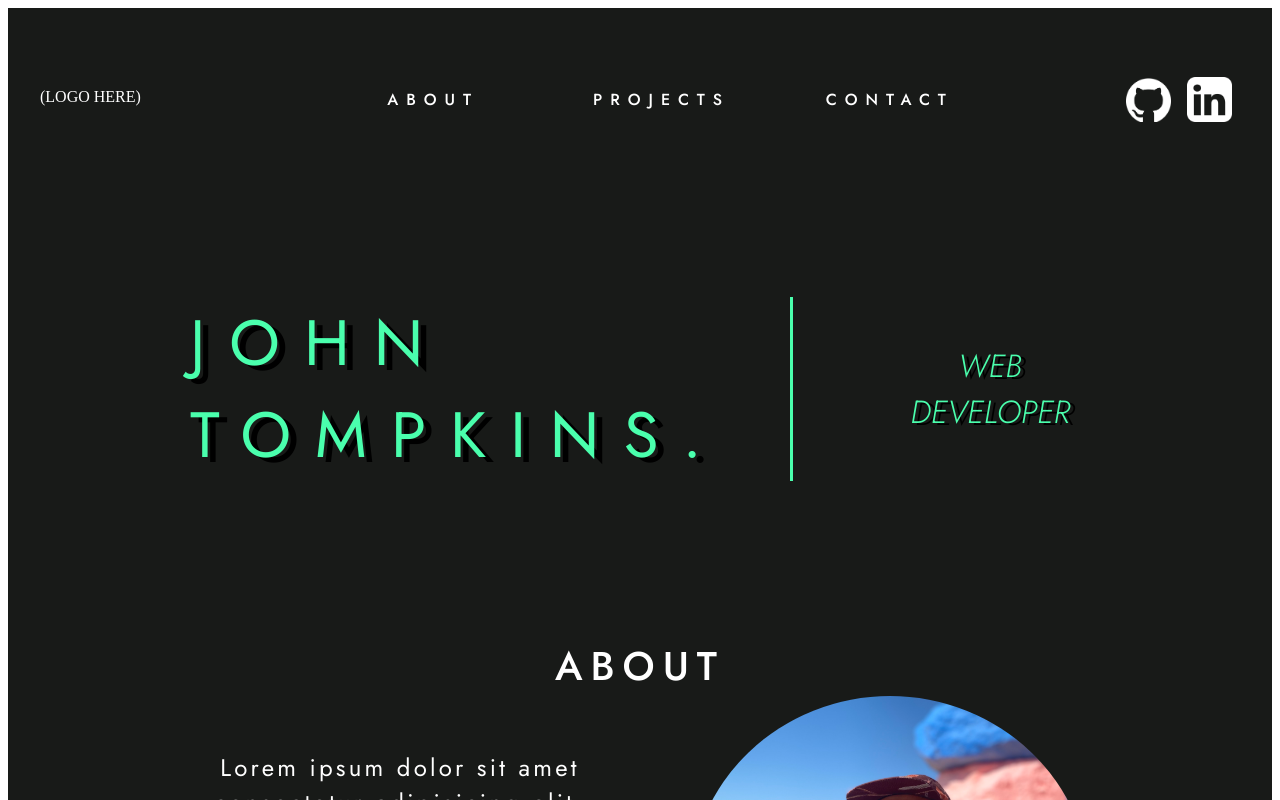
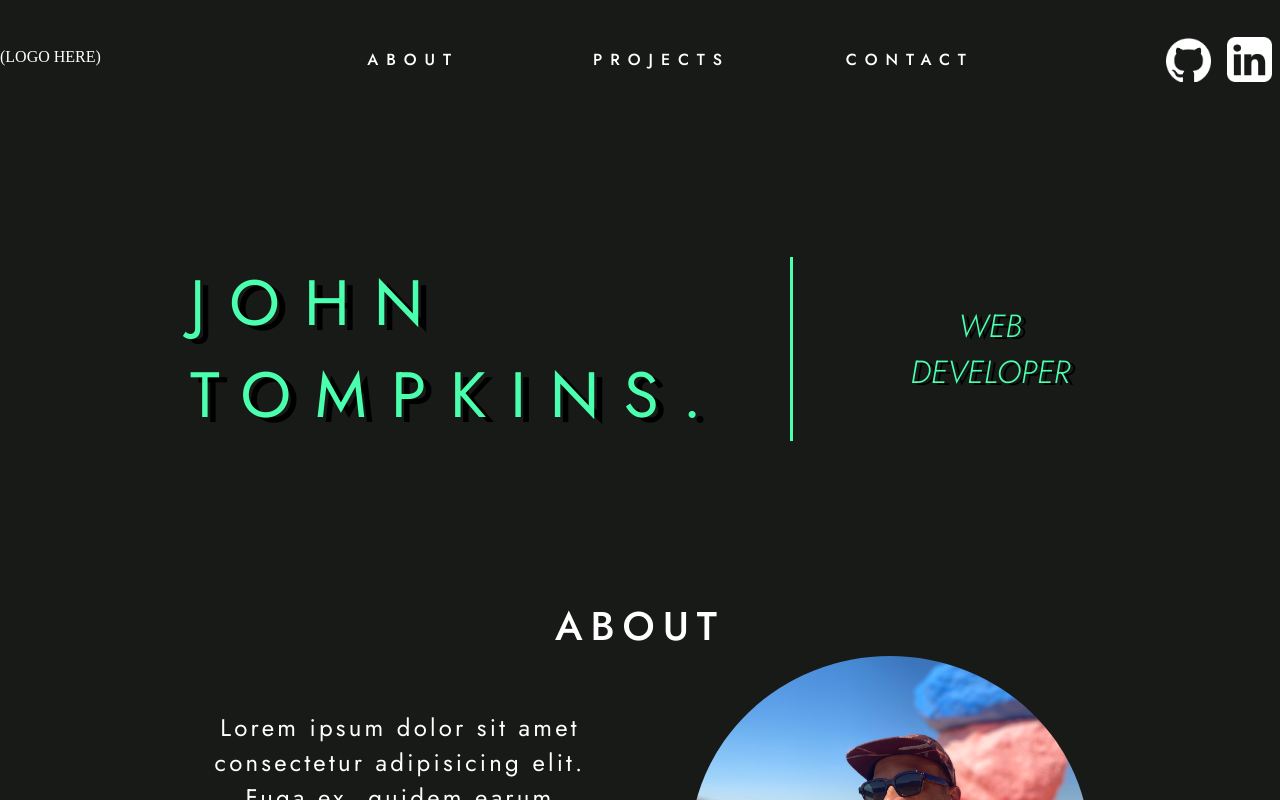
Before and after one commit to jtompkins415/portfolio_site, a React (Vite) app: page / in a window 1280 px wide. Shown: the top 800 px of the page. Built offline with nearby package versions, Linux system fonts and the light colour scheme.

Commit message:
remove margin styling, add body ruleset

```diff
--- a/src/App.css
+++ b/src/App.css
@@ -1,6 +1,10 @@
 #root {
-  margin: 0 auto;
-  padding: 2rem;
+
+  width:100%;
   text-align: center;
   background-color: #181a18;
 }
+
+body{
+  margin:0;
+}
```
